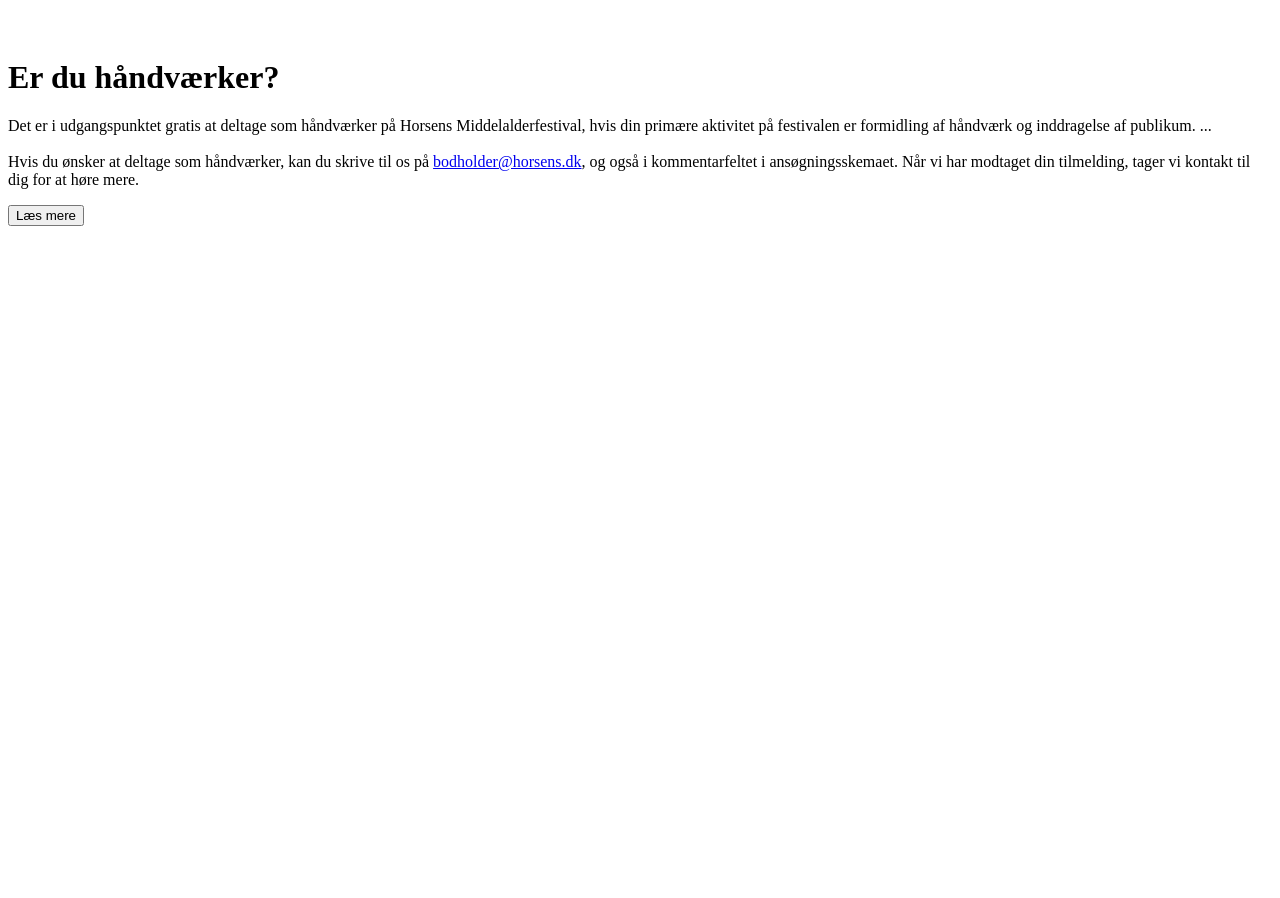
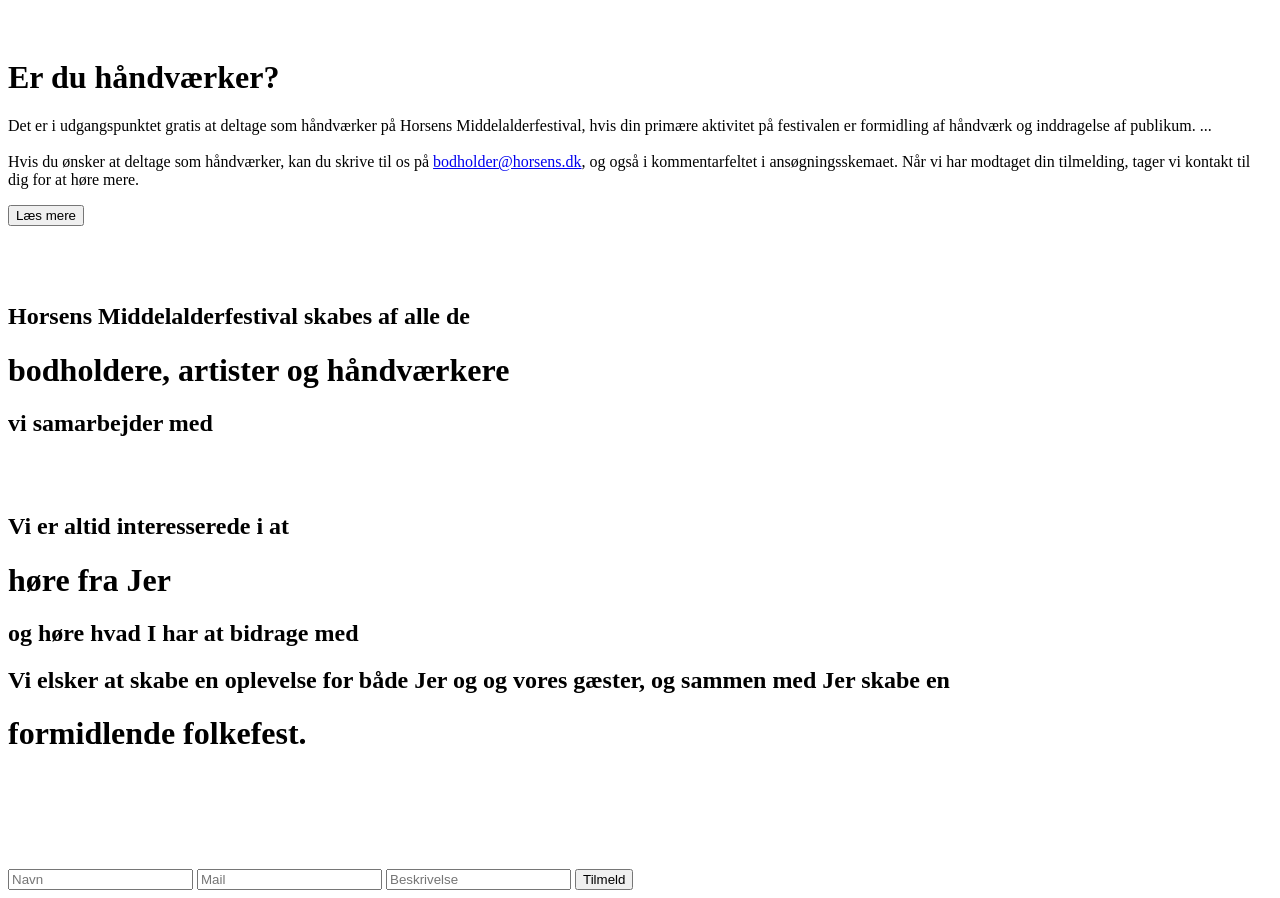
Before and after one commit to Ruskindshood/HMF, a plain HTML site: page index.html in a window 1280 px wide. Shown: the part 1334-2232 px from the top of the page. Before the commit the page ends 1634 px from the top, so only its background shows below. Drawn offline with nearby package versions, Linux system fonts and the light colour scheme.

Commit message:
Update index.html

```diff
--- a/index.html
+++ b/index.html
@@ -181,5 +181,23 @@
         </div>
 
 </main>
+<div class="wrapper1">
+  <div id="skjold"></div>
+  <form id="myform" onsubmit="return validation()">
+    <div id="formtekst">
+      <h2 class="h2"> Horsens Middelalderfestival skabes af alle de </h2><h1 class="h1"> bodholdere, artister og håndværkere </h1><h2 class="h2"> vi samarbejder med
+          </h2><br><br>
+          <div class="spacet"></div>
+          <h2 class="h2"> Vi er altid interesserede i at </h2><h1 class="h1"> høre fra Jer </h1><h2 class="h2"> og høre hvad I har at bidrage med </h2>
+            <div class="spacet"></div>
+          <h2 class="h2"> Vi elsker at skabe en oplevelse for både Jer og og vores gæster, og sammen med Jer skabe en  </h2><h1 class="h1"> formidlende folkefest. </h1><h2 class="h2"><br></h2><br></div>
+      <div id="error_message" style="margin-bottom: 30px; width: 80%; display: flex;
+      flex-direction: row; align-items: center; justify-content: center;"></div>
+      <input type="text" placeholder="Navn" id="navn">
+      <input type="text" placeholder="Mail" id="email">
+      <input type="text" placeholder="Beskrivelse" id="beskrivelse">
+      <input type="submit" value="Tilmeld">
+  </form>
+</div>
 
 <body
```
